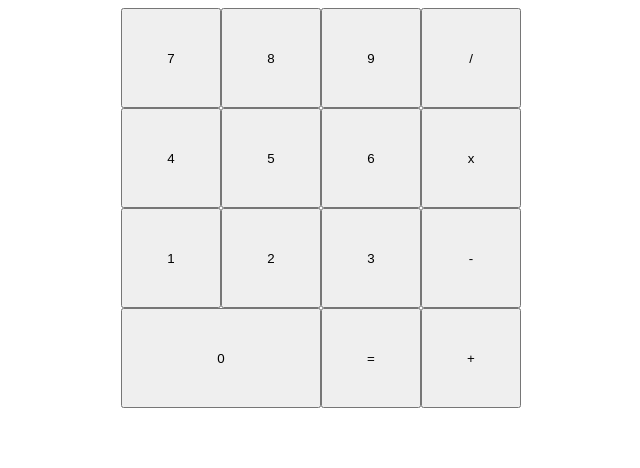
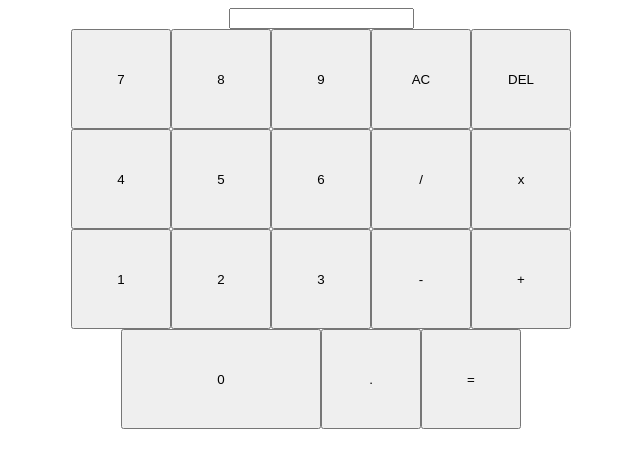
Before and after one commit to AWW0886/calculator, a plain HTML site: page index.html in a window 1280 px wide. Shown: the whole page, without its empty margins (319-959 px from the left). Drawn offline with Linux system fonts and the light colour scheme.

Commit message:
Add input box

```diff
--- a/index.html
+++ b/index.html
@@ -9,16 +9,21 @@
 </head>
 <body>
     <div id="calc-container">
+        <label>
+            <input type="text" class="input">
+        </label>
         <div id="button-container">
             <button>7</button>
             <button>8</button>
             <button>9</button>
-            <button>/</button>
+            <button>AC</button>
+            <button>DEL</button>
         </div>
         <div id="button-container">
             <button>4</button>
             <button>5</button>
             <button>6</button>
+            <button>/</button>
             <button>x</button>
         </div>
         <div id="button-container">
@@ -26,11 +31,12 @@
             <button>2</button>
             <button>3</button>
             <button>-</button>
+            <button>+</button>
         </div>
         <div id="button-container">
             <button class="zero">0</button>
-            <button>=</button>
-            <button>+</button>
+            <button>.</button>
+            <button class="equals">=</button>
         </div>
     </div>
 </body>
```
